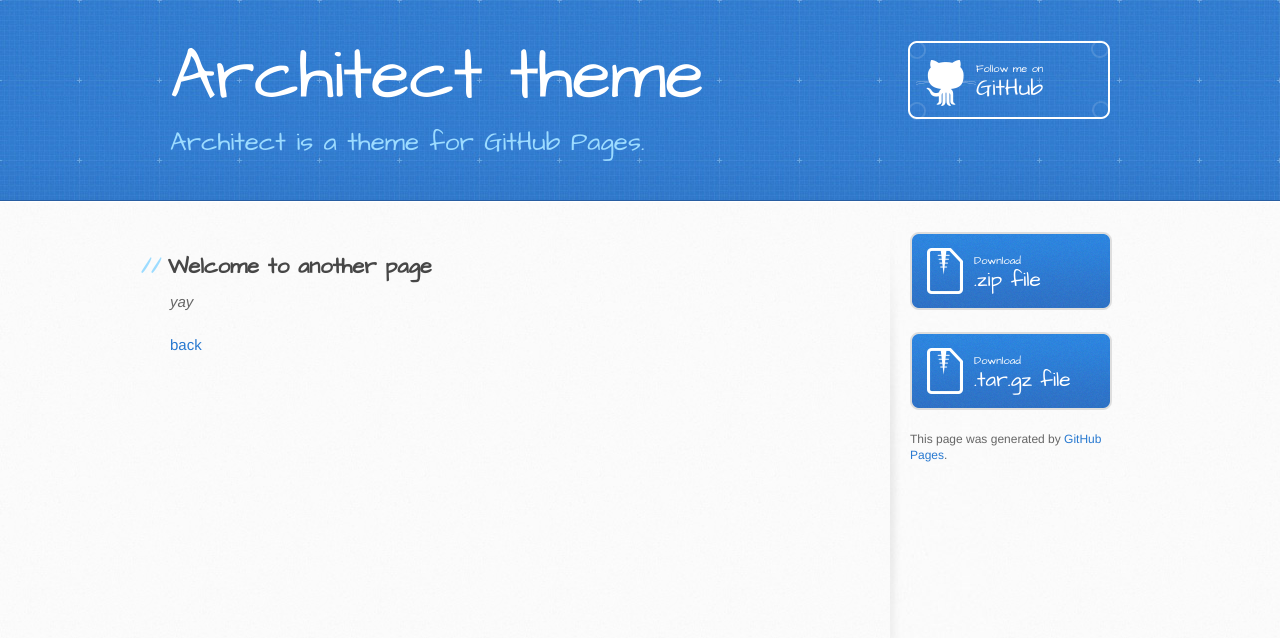
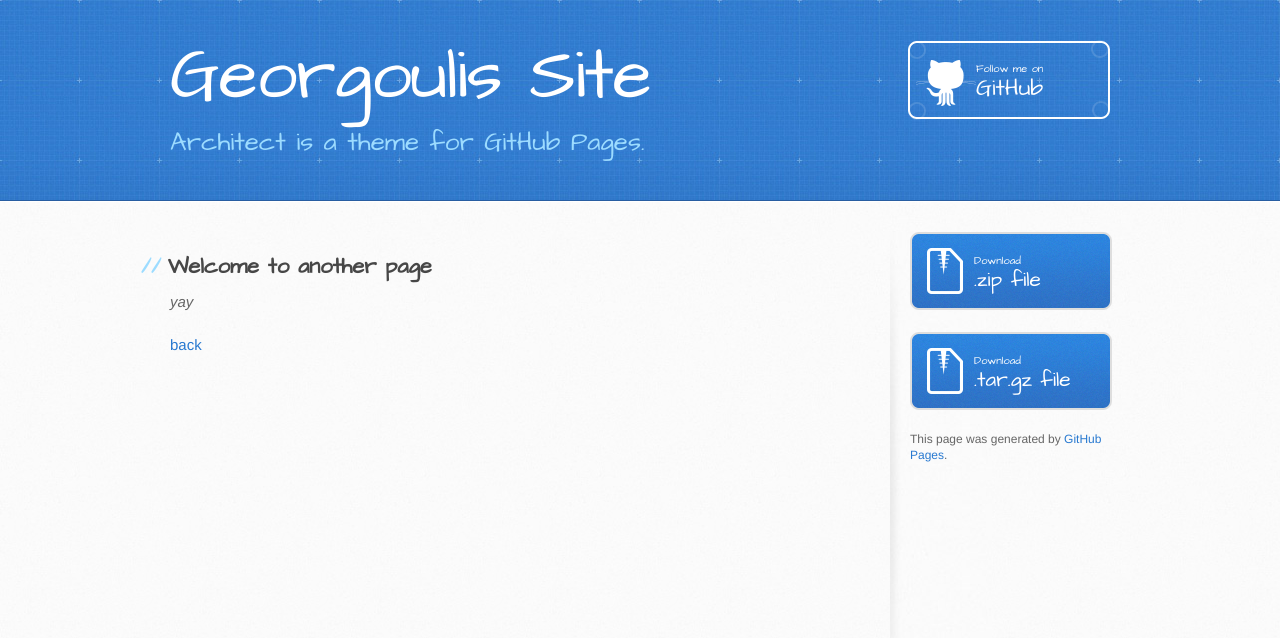
Before and after one commit to georgoulis/georgoulis.github.io, a Jekyll site: the page built from another-page.md, in a window 1280 px wide. Shown: the top 638 px of the page. Built offline with Jekyll 4.4.1, drawn with Linux system fonts in a browser that asks for light colours; our own code applies the rules of GitHub Pages for plain Markdown files.

Commit message:
Update _config.yml

```diff
--- a/_config.yml
+++ b/_config.yml
@@ -1,4 +1,4 @@
-title: Architect theme
+title: Georgoulis Site
 description: Architect is a theme for GitHub Pages.
 show_downloads: true
 google_analytics:
```
